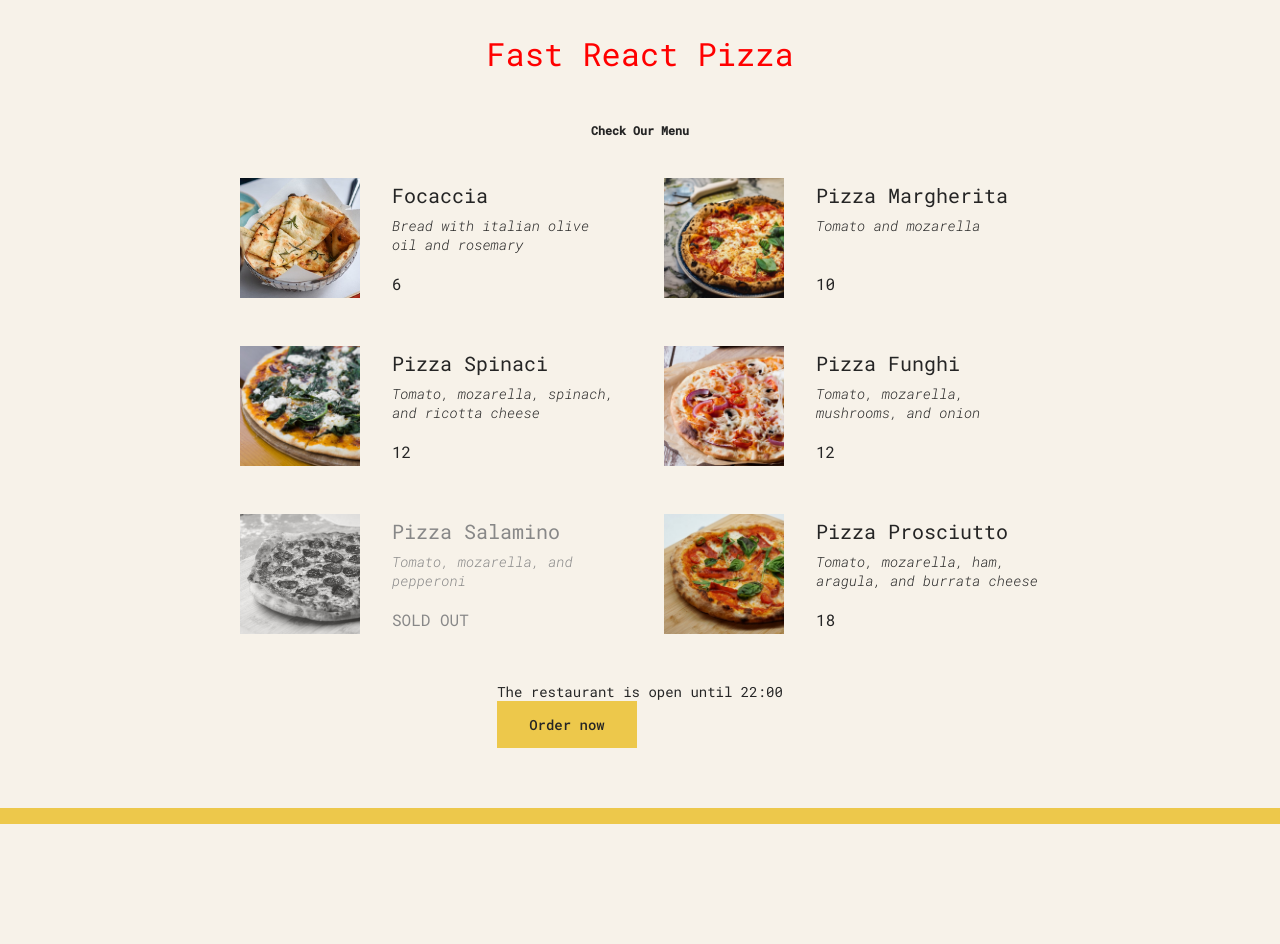
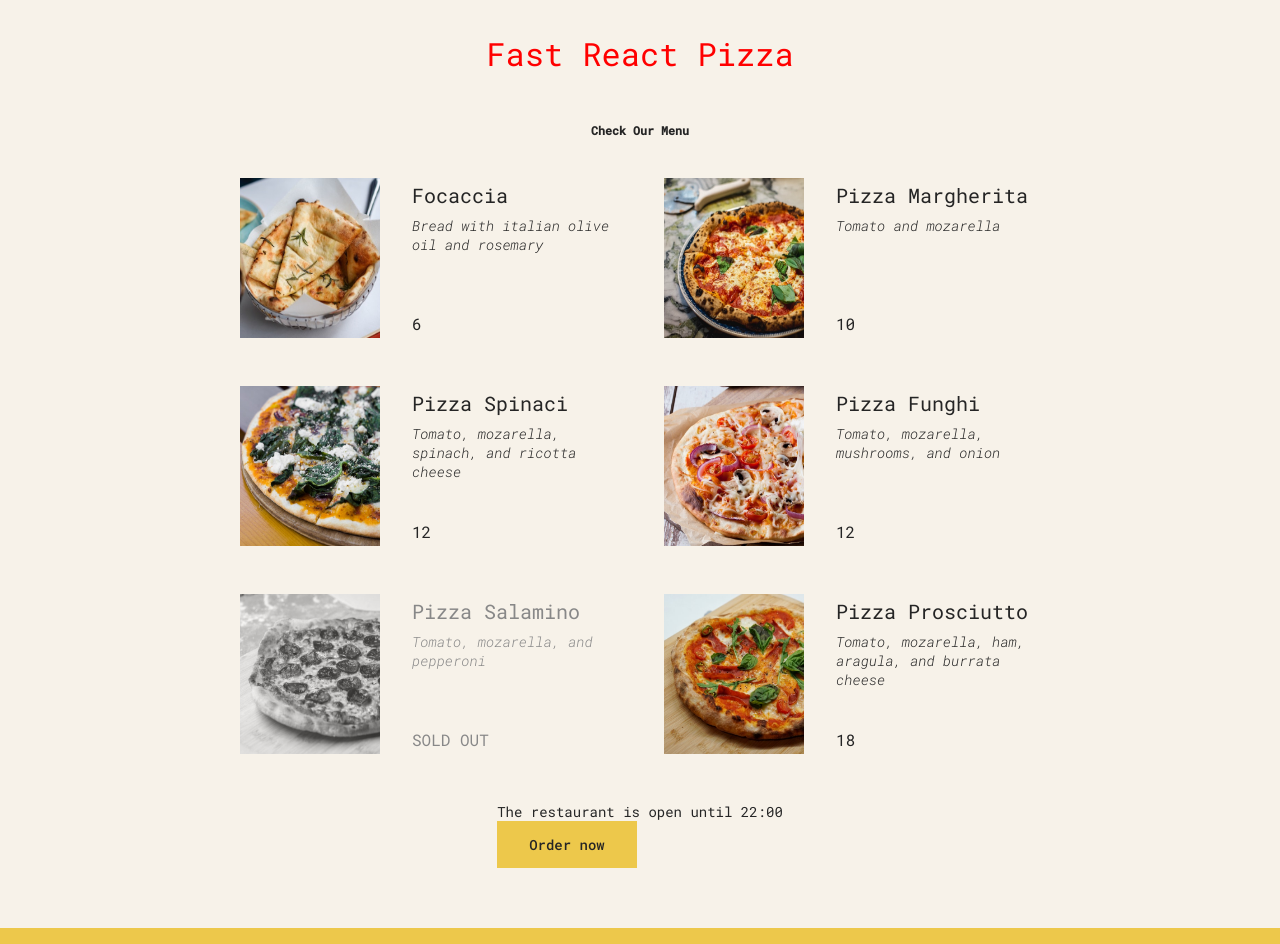
Before and after one commit to hiverkiya/Ultimate-React-Course-Practice, a React (Create React App) app in the folder pizza-menu/: page / in a window 1280 px wide. Before the commit the page ends 824 px from the top, so only its background shows below. Built offline with nearby package versions, Linux system fonts and the light colour scheme.

Commit message:
CSS changed

```diff
--- a/pizza-menu/src/index.css
+++ b/pizza-menu/src/index.css
@@ -1,4 +1,4 @@
-@import url('https://fonts.googleapis.com/css2?family=Roboto+Mono:ital,wght@0,300;0,400;0,500;1,300&display=swap');
+@import url("https://fonts.googleapis.com/css2?family=Roboto+Mono:ital,wght@0,300;0,400;0,500;1,300&display=swap");
 
 * {
   margin: 0;
@@ -11,7 +11,7 @@ html {
 }
 
 body {
-  font-family: 'Roboto Mono', sans-serif;
+  font-family: "Roboto Mono", sans-serif;
   color: #252525;
   font-weight: 400;
   background-color: #f7f2e9;
@@ -55,7 +55,7 @@ body {
 .header h1::before,
 .header h1::after {
   display: block;
-  content: '';
+  content: "";
   height: 3px;
   width: 12rem;
   background-color: #edc84b;
@@ -111,7 +111,8 @@ body {
 }
 
 .pizza img {
-  width: 12rem;
+  width: 14rem;
+  height: 16rem;
   aspect-ratio: 1;
   align-self: start;
 }
```
